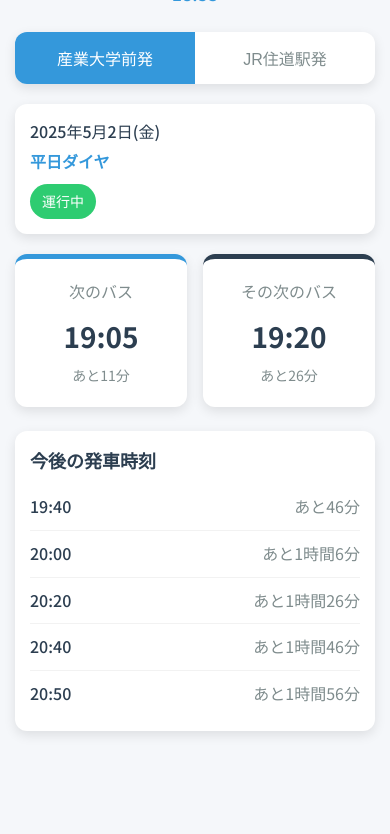
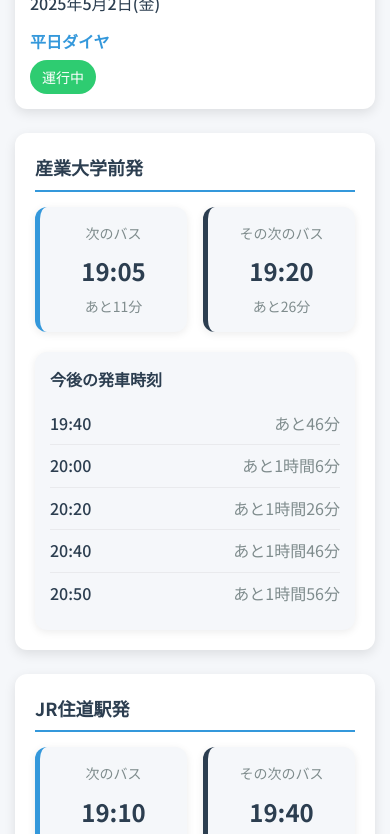
Before and after one commit to kabuchin/sandai-bus, a plain HTML site: page index.html in a window 390 px wide. Shown: the part 82-916 px from the top of the page. Before the commit the page ends 844 px from the top, so only its background shows below. Drawn offline with Linux system fonts and the light colour scheme.

Commit message:
Add files via upload

```diff
--- a/index.html
+++ b/index.html
@@ -3,45 +3,61 @@
 <head>
     <meta charset="UTF-8">
     <meta name="viewport" content="width=device-width, initial-scale=1.0">
-    <title>バス時刻案内</title>
+    <title>バス時刻情報</title>
     <link rel="stylesheet" href="styles.css">
     <link href="https://fonts.googleapis.com/css2?family=Noto+Sans+JP:wght@400;500;700&display=swap" rel="stylesheet">
 </head>
 <body>
     <div class="container">
-        <header>
-            <h1>バス時刻案内</h1>
+        <header class="status-header">
+            <div class="date-time-info">
                 <div class="current-time" id="currentTime"></div>
+                <div id="currentDate"></div>
+            </div>
+            <div class="schedule-status">
+                <div id="scheduleType"></div>
+                <div class="operation-status" id="operationStatus"></div>
+            </div>
         </header>
 
-        <div class="tabs">
-            <button class="tab-btn active" data-direction="産業大学前発">産業大学前発</button>
-            <button class="tab-btn" data-direction="JR住道駅発">JR住道駅発</button>
-        </div>
-
-        <div class="schedule-info">
-            <div class="date-info">
-                <div id="currentDate"></div>
-                <div id="scheduleType"></div>
-            </div>
-            <div class="operation-status" id="operationStatus"></div>
-        </div>
-
+        <div class="bus-directions">
+            <div class="direction-container">
+                <h2 class="direction-title">産業大学前発</h2>
                 <div class="bus-cards">
                     <div class="bus-card next">
                         <div class="card-header">次のバス</div>
-                <div class="time" id="nextBusTime">--:--</div>
-                <div class="remaining" id="nextBusRemaining"></div>
+                        <div class="time" id="nextBusTime-university">--:--</div>
+                        <div class="remaining" id="nextBusRemaining-university"></div>
                     </div>
                     <div class="bus-card after-next">
                         <div class="card-header">その次のバス</div>
-                <div class="time" id="afterNextBusTime">--:--</div>
-                <div class="remaining" id="afterNextBusRemaining"></div>
+                        <div class="time" id="afterNextBusTime-university">--:--</div>
+                        <div class="remaining" id="afterNextBusRemaining-university"></div>
+                    </div>
+                </div>
+                <div class="upcoming-buses" id="upcomingBusList-university">
+                    <!-- 産業大学前発の今後のバス時刻が表示されます -->
                 </div>
             </div>
 
-        <div class="upcoming-buses" id="upcomingBusList">
-            <!-- ここに今後のバス時刻リストが表示されます -->
+            <div class="direction-container">
+                <h2 class="direction-title">JR住道駅発</h2>
+                <div class="bus-cards">
+                    <div class="bus-card next">
+                        <div class="card-header">次のバス</div>
+                        <div class="time" id="nextBusTime-station">--:--</div>
+                        <div class="remaining" id="nextBusRemaining-station"></div>
+                    </div>
+                    <div class="bus-card after-next">
+                        <div class="card-header">その次のバス</div>
+                        <div class="time" id="afterNextBusTime-station">--:--</div>
+                        <div class="remaining" id="afterNextBusRemaining-station"></div>
+                    </div>
+                </div>
+                <div class="upcoming-buses" id="upcomingBusList-station">
+                    <!-- JR住道駅発の今後のバス時刻が表示されます -->
+                </div>
+            </div>
         </div>
     </div>
 
--- a/script.js
+++ b/script.js
@@ -1,6 +1,7 @@
 let timeTableData;
 let dayScheduleData;
-let currentDirection = "産業大学前発";
+const universityDirection = "産業大学前発";
+const stationDirection = "JR住道駅発";
 let upcomingBusCount = 5;
 
 // 初期化関数
@@ -14,9 +15,6 @@ async function init() {
 
         timeTableData = await timeResponse.json();
         dayScheduleData = await dayResponse.json();
-
-        // タブ切り替えの設定
-        setupTabs();
 
         // 初回表示
         updateDisplay();
@@ -33,20 +31,6 @@ async function init() {
             </div>
         `;
     }
-}
-
-// タブ切り替え設定
-function setupTabs() {
-    const tabButtons = document.querySelectorAll('.tab-btn');
-
-    tabButtons.forEach(button => {
-        button.addEventListener('click', function() {
-            tabButtons.forEach(btn => btn.classList.remove('active'));
-            this.classList.add('active');
-            currentDirection = this.dataset.direction;
-            updateDisplay();
-        });
-    });
 }
 
 // 現在の日付に基づいて適用すべき時刻表を取得
@@ -198,7 +182,49 @@ function formatDate(date) {
     return `${date.getFullYear()}年${date.getMonth() + 1}月${date.getDate()}日(${dayNames[date.getDay()]})`;
 }
 
-// 表示を更新
+// 特定の方向のバス情報を更新
+function updateDirectionDisplay(direction, directionSuffix, hour, minute, applicableSchedule) {
+    // 次と次々のバスを取得
+    const { next, afterNext, upcomingBuses } = getNextBuses(direction, hour, minute);
+
+    // 次のバス表示
+    if (next) {
+        document.getElementById(`nextBusTime-${directionSuffix}`).textContent = formatTime(next.hour, next.minute);
+        document.getElementById(`nextBusRemaining-${directionSuffix}`).textContent = calculateRemainingTime(next.hour, next.minute, next.isNextDay);
+    } else {
+        document.getElementById(`nextBusTime-${directionSuffix}`).textContent = '-- : --';
+        document.getElementById(`nextBusRemaining-${directionSuffix}`).textContent = '本日の運行は終了しました';
+    }
+
+    // 次々のバス表示
+    if (afterNext) {
+        document.getElementById(`afterNextBusTime-${directionSuffix}`).textContent = formatTime(afterNext.hour, afterNext.minute);
+        document.getElementById(`afterNextBusRemaining-${directionSuffix}`).textContent = calculateRemainingTime(afterNext.hour, afterNext.minute, afterNext.isNextDay);
+    } else {
+        document.getElementById(`afterNextBusTime-${directionSuffix}`).textContent = '-- : --';
+        document.getElementById(`afterNextBusRemaining-${directionSuffix}`).textContent = '本日の運行は終了しました';
+    }
+
+    // 今後のバス時刻リスト表示
+    const upcomingBusListEl = document.getElementById(`upcomingBusList-${directionSuffix}`);
+    if (upcomingBuses.length > 0) {
+        let html = '<h3>今後の発車時刻</h3><ul class="bus-list">';
+        upcomingBuses.forEach(bus => {
+            html += `
+                <li class="bus-list-item">
+                    <span class="bus-time">${formatTime(bus.hour, bus.minute)}</span>
+                    <span class="bus-remaining">${calculateRemainingTime(bus.hour, bus.minute, bus.isNextDay)}</span>
+                </li>
+            `;
+        });
+        html += '</ul>';
+        upcomingBusListEl.innerHTML = html;
+    } else {
+        upcomingBusListEl.innerHTML = '';
+    }
+}
+
+// 全体の表示を更新
 function updateDisplay() {
     const now = new Date();
     const hour = now.getHours();
@@ -220,56 +246,26 @@ function updateDisplay() {
         operationStatusEl.textContent = '本日運休';
         operationStatusEl.classList.add('danger');
 
-        // 運休時は時刻表示をクリア
-        document.getElementById('nextBusTime').textContent = '-- : --';
-        document.getElementById('nextBusRemaining').textContent = '運休';
-        document.getElementById('afterNextBusTime').textContent = '-- : --';
-        document.getElementById('afterNextBusRemaining').textContent = '運休';
-        document.getElementById('upcomingBusList').innerHTML = '<div class="no-service">本日のバスの運行はありません</div>';
+        // 運休時は両方向の時刻表示をクリア
+        document.getElementById('upcomingBusList-university').innerHTML = '<div class="no-service">本日のバスの運行はありません</div>';
+        document.getElementById('upcomingBusList-station').innerHTML = '<div class="no-service">本日のバスの運行はありません</div>';
+
+        ['university', 'station'].forEach(directionSuffix => {
+            document.getElementById(`nextBusTime-${directionSuffix}`).textContent = '-- : --';
+            document.getElementById(`nextBusRemaining-${directionSuffix}`).textContent = '運休';
+            document.getElementById(`afterNextBusTime-${directionSuffix}`).textContent = '-- : --';
+            document.getElementById(`afterNextBusRemaining-${directionSuffix}`).textContent = '運休';
+        });
+
         return;
     } else {
         operationStatusEl.textContent = '運行中';
         operationStatusEl.classList.remove('danger');
     }
 
-    // 次と次々のバスを取得
-    const { next, afterNext, upcomingBuses } = getNextBuses(currentDirection, hour, minute);
-
-    // 次のバス表示
-    if (next) {
-        document.getElementById('nextBusTime').textContent = formatTime(next.hour, next.minute);
-        document.getElementById('nextBusRemaining').textContent = calculateRemainingTime(next.hour, next.minute, next.isNextDay);
-    } else {
-        document.getElementById('nextBusTime').textContent = '-- : --';
-        document.getElementById('nextBusRemaining').textContent = '本日の運行は終了しました';
-    }
-
-    // 次々のバス表示
-    if (afterNext) {
-        document.getElementById('afterNextBusTime').textContent = formatTime(afterNext.hour, afterNext.minute);
-        document.getElementById('afterNextBusRemaining').textContent = calculateRemainingTime(afterNext.hour, afterNext.minute, afterNext.isNextDay);
-    } else {
-        document.getElementById('afterNextBusTime').textContent = '-- : --';
-        document.getElementById('afterNextBusRemaining').textContent = '本日の運行は終了しました';
-    }
-
-    // 今後のバス時刻リスト表示
-    const upcomingBusListEl = document.getElementById('upcomingBusList');
-    if (upcomingBuses.length > 0) {
-        let html = '<h3>今後の発車時刻</h3><ul class="bus-list">';
-        upcomingBuses.forEach(bus => {
-            html += `
-                <li class="bus-list-item">
-                    <span class="bus-time">${formatTime(bus.hour, bus.minute)}</span>
-                    <span class="bus-remaining">${calculateRemainingTime(bus.hour, bus.minute, bus.isNextDay)}</span>
-                </li>
-            `;
-        });
-        html += '</ul>';
-        upcomingBusListEl.innerHTML = html;
-    } else {
-        upcomingBusListEl.innerHTML = '';
-    }
+    // 両方向のバス情報を更新
+    updateDirectionDisplay(universityDirection, 'university', hour, minute, applicableSchedule);
+    updateDirectionDisplay(stationDirection, 'station', hour, minute, applicableSchedule);
 }
 
 // ページ読み込み時に初期化
--- a/styles.css
+++ b/styles.css
@@ -24,77 +24,45 @@ body {
 }
 
 .container {
-    max-width: 600px;
+    max-width: 800px;
     margin: 0 auto;
     padding: 20px;
 }
 
-header {
-    margin-bottom: 24px;
-    text-align: center;
-}
-
-header h1 {
-    margin-bottom: 8px;
-    color: var(--secondary-color);
-    font-size: 28px;
-}
-
-.current-time {
-    font-size: 18px;
-    font-weight: 500;
-    color: var(--primary-color);
-}
-
-.tabs {
-    display: flex;
-    margin-bottom: 20px;
-    background-color: var(--card-bg-color);
-    border-radius: var(--border-radius);
-    overflow: hidden;
-    box-shadow: var(--shadow);
-}
-
-.tab-btn {
-    flex: 1;
-    padding: 14px;
-    background: none;
-    border: none;
-    font-size: 16px;
-    font-weight: 500;
-    cursor: pointer;
-    transition: all 0.3s ease;
-    color: var(--light-text-color);
-}
-
-.tab-btn.active {
-    background-color: var(--primary-color);
-    color: white;
-}
-
-.schedule-info {
+/* 新しいヘッダースタイル */
+.status-header {
     display: flex;
     justify-content: space-between;
     align-items: center;
-    margin-bottom: 20px;
+    margin-bottom: 24px;
     padding: 15px;
     background-color: var(--card-bg-color);
     border-radius: var(--border-radius);
     box-shadow: var(--shadow);
 }
 
-.date-info {
-    font-size: 16px;
+.date-time-info, .schedule-status {
+    display: flex;
+    flex-direction: column;
+    gap: 5px;
+}
+
+.current-time {
+    font-size: 24px;
+    font-weight: 700;
+    color: var(--primary-color);
 }
 
 #currentDate {
+    font-size: 16px;
     font-weight: 500;
-    margin-bottom: 4px;
 }
 
 #scheduleType {
     color: var(--primary-color);
     font-weight: 700;
+    font-size: 16px;
+    text-align: right;
 }
 
 .operation-status {
@@ -104,6 +72,7 @@ header h1 {
     color: white;
     border-radius: 20px;
     font-weight: 500;
+    text-align: center;
 }
 
 .operation-status.warning {
@@ -114,44 +83,67 @@ header h1 {
     background-color: var(--accent-color);
 }
 
+/* 方向コンテナスタイル */
+.bus-directions {
+    display: flex;
+    flex-direction: column;
+    gap: 24px;
+}
+
+.direction-container {
+    background-color: var(--card-bg-color);
+    border-radius: var(--border-radius);
+    padding: 20px;
+    box-shadow: var(--shadow);
+}
+
+.direction-title {
+    font-size: 18px;
+    font-weight: 700;
+    margin-bottom: 15px;
+    color: var(--secondary-color);
+    border-bottom: 2px solid var(--primary-color);
+    padding-bottom: 8px;
+}
+
 .bus-cards {
     display: flex;
     gap: 16px;
-    margin-bottom: 24px;
+    margin-bottom: 20px;
 }
 
 .bus-card {
     flex: 1;
-    padding: 20px;
-    background-color: var(--card-bg-color);
+    padding: 15px;
+    background-color: var(--background-color);
     border-radius: var(--border-radius);
-    box-shadow: var(--shadow);
+    box-shadow: 0 2px 8px rgba(0, 0, 0, 0.08);
     text-align: center;
     transition: transform 0.3s ease;
 }
 
 .bus-card:hover {
-    transform: translateY(-5px);
+    transform: translateY(-3px);
 }
 
 .bus-card.next {
-    border-top: 5px solid var(--primary-color);
+    border-left: 5px solid var(--primary-color);
 }
 
 .bus-card.after-next {
-    border-top: 5px solid var(--secondary-color);
+    border-left: 5px solid var(--secondary-color);
 }
 
 .card-header {
-    font-size: 16px;
-    margin-bottom: 10px;
+    font-size: 14px;
+    margin-bottom: 8px;
     color: var(--light-text-color);
 }
 
 .bus-card .time {
-    font-size: 32px;
+    font-size: 28px;
     font-weight: 700;
-    margin-bottom: 5px;
+    margin-bottom: 4px;
 }
 
 .bus-card .remaining {
@@ -160,14 +152,14 @@ header h1 {
 }
 
 .upcoming-buses {
-    background-color: var(--card-bg-color);
+    background-color: var(--background-color);
     border-radius: var(--border-radius);
     padding: 15px;
-    box-shadow: var(--shadow);
+    box-shadow: 0 2px 8px rgba(0, 0, 0, 0.08);
 }
 
 .upcoming-buses h3 {
-    font-size: 18px;
+    font-size: 16px;
     margin-bottom: 10px;
     color: var(--secondary-color);
 }
@@ -179,7 +171,7 @@ header h1 {
 .bus-list-item {
     display: flex;
     justify-content: space-between;
-    padding: 10px 0;
+    padding: 8px 0;
     border-bottom: 1px solid rgba(0, 0, 0, 0.05);
 }
 
@@ -195,26 +187,32 @@ header h1 {
     color: var(--light-text-color);
 }
 
-@media (max-width: 480px) {
+.no-service {
+    text-align: center;
+    padding: 15px;
+    color: var(--accent-color);
+}
+
+@media (max-width: 600px) {
     .container {
         padding: 15px;
     }
 
-    header h1 {
-        font-size: 24px;
+    .status-header {
+        flex-direction: column;
+        align-items: flex-start;
+        gap: 12px;
+    }
+
+    .schedule-status {
+        align-items: flex-start;
+    }
+
+    #scheduleType {
+        text-align: left;
     }
 
     .bus-card .time {
-        font-size: 28px;
-    }
-
-    .schedule-info {
-        flex-direction: column;
-        align-items: flex-start;
-        gap: 10px;
-    }
-
-    .operation-status {
-        align-self: flex-start;
+        font-size: 24px;
     }
 }
```
Lines whose indentation alone changed are shown as unchanged.
